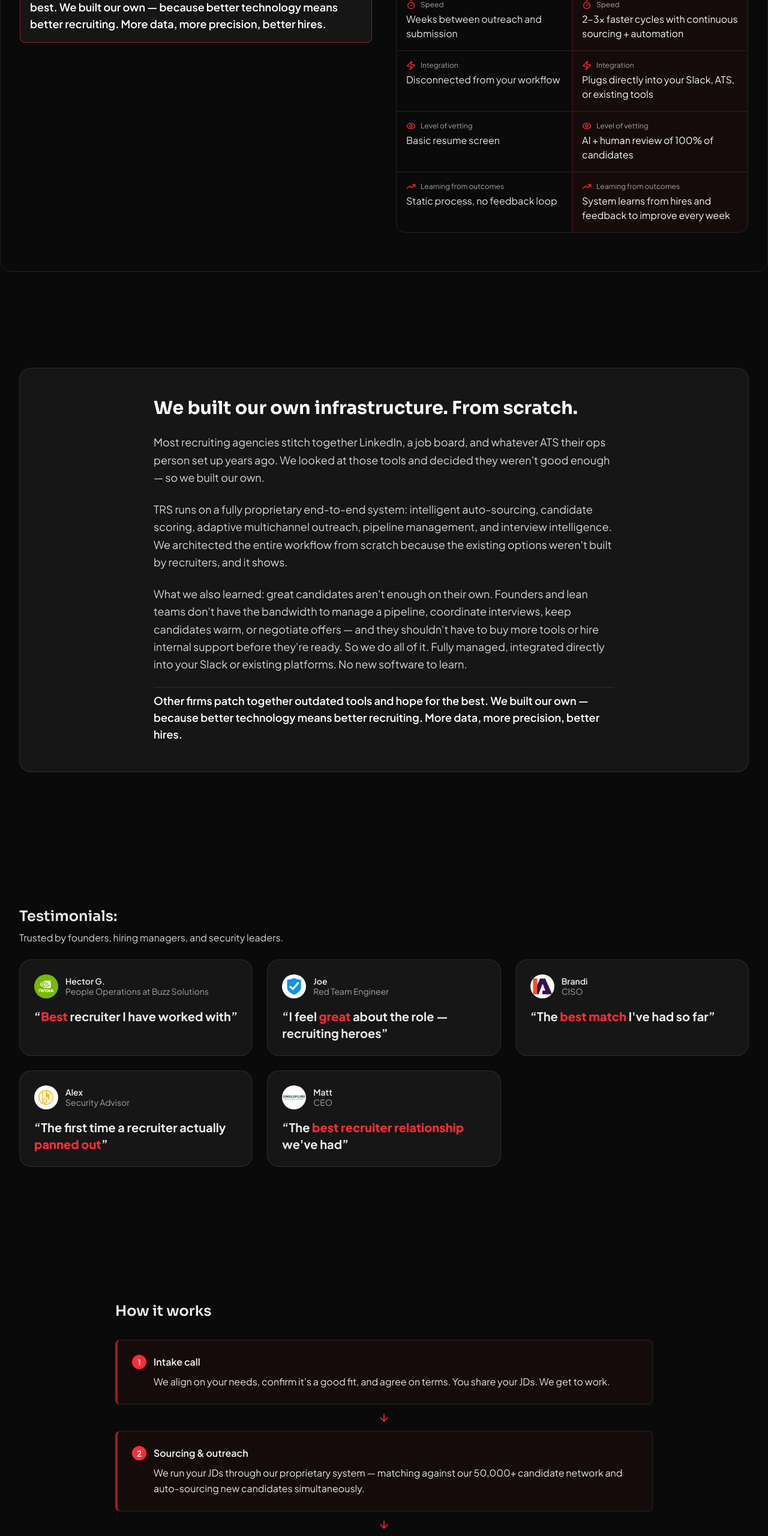
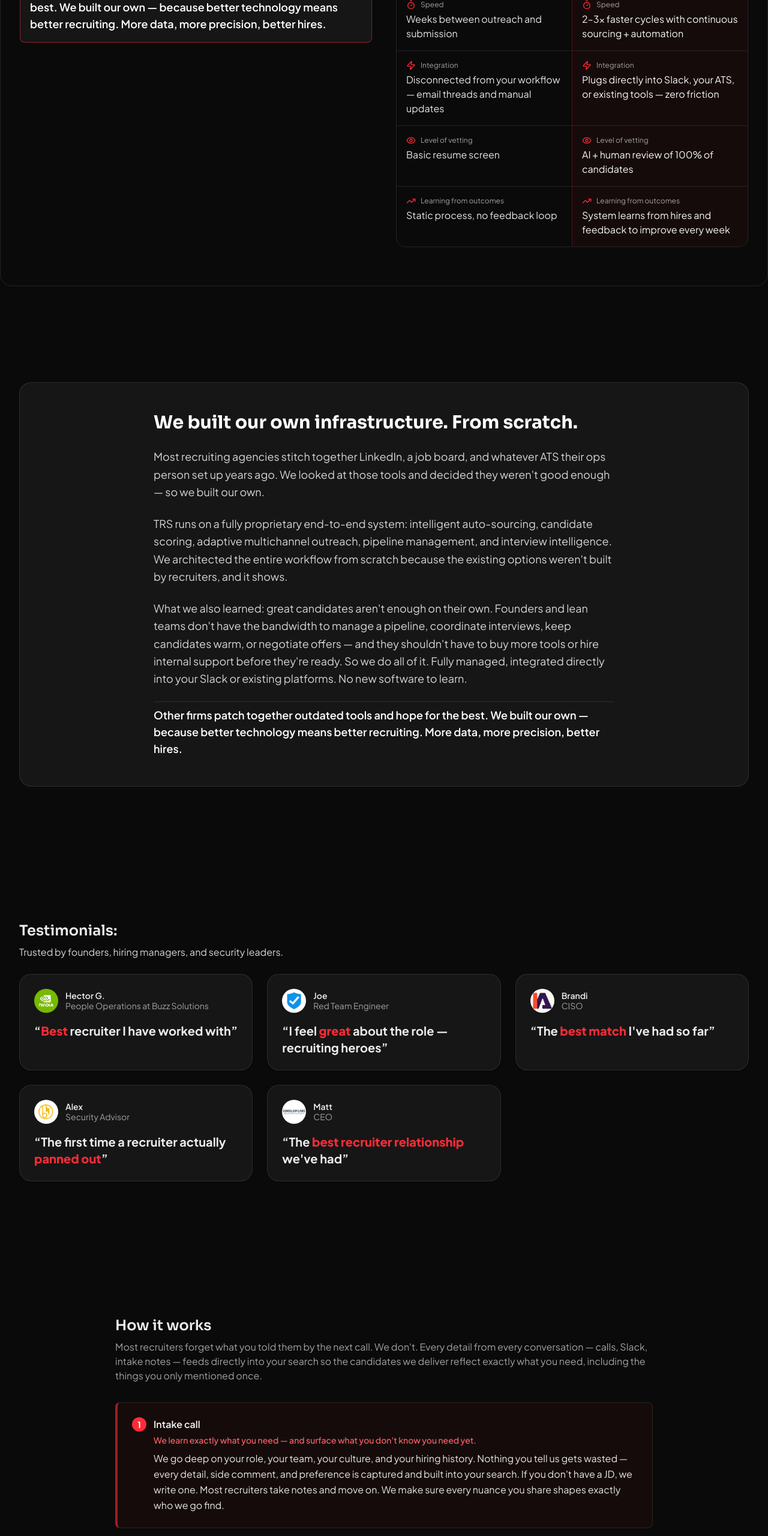
Before and after one commit to trsjohn/trs-website-wendy, a Next.js app: page / in a window 1280 px wide. Shown: the part 2300-4860 px from the top of the page at 60% size. Built offline with nearby package versions, Linux system fonts and the light colour scheme.

Commit message:
add detail steps

```diff
--- a/src/app/page.tsx
+++ b/src/app/page.tsx
@@ -275,8 +275,8 @@ export default function HomePage() {
                       {
                         label: "Integration",
                         Icon: Zap,
-                        traditional: "Disconnected from your workflow",
-                        trs: "Plugs directly into your Slack, ATS, or existing tools",
+                        traditional: "Disconnected from your workflow — email threads and manual updates",
+                        trs: "Plugs directly into Slack, your ATS, or existing tools — zero friction",
                       },
                       {
                         label: "Level of vetting",
@@ -432,44 +432,55 @@ export default function HomePage() {
       {/* How It Works */}
       <section className="max-w-7xl mx-auto px-6 sm:px-8 py-section-y sm:py-section-y-sm">
         <div className="max-w-4xl mx-auto">
-          <h2 className="text-2xl font-semibold mb-8">How it works</h2>
+          <div className="mb-8">
+            <h2 className="text-2xl font-semibold">How it works</h2>
+            <p className="text-neutral-400 mt-2">Most recruiters forget what you told them by the next call. We don&apos;t. Every detail from every conversation — calls, Slack, intake notes — feeds directly into your search so the candidates we deliver reflect exactly what you need, including the things you only mentioned once.</p>
+          </div>
           <div>
             {[
               {
                 step: "1",
                 title: "Intake call",
-                description: "We align on your needs, confirm it's a good fit, and agree on terms. You share your JDs. We get to work."
+                detail: "We learn exactly what you need — and surface what you don't know you need yet.",
+                description: "We go deep on your role, your team, your culture, and your hiring history. Nothing you tell us gets wasted — every detail, side comment, and preference is captured and built into your search. If you don't have a JD, we write one. Most recruiters take notes and move on. We make sure every nuance you share shapes exactly who we go find."
               },
               {
                 step: "2",
                 title: "Sourcing & outreach",
-                description: "We run your JDs through our proprietary system — matching against our 50,000+ candidate network and auto-sourcing new candidates simultaneously."
+                detail: "Hundreds of candidates sourced in days. We keep 5%.",
+                description: "Our proprietary auto-sourcing engine runs your role against our 50,000+ candidate network and sources new candidates simultaneously — comparing each one against your JD and cultural fit criteria side by side. Within the first few days we've typically evaluated hundreds of candidates, filtering out 95%. Only the top fits move forward. No noise, no volume plays."
               },
               {
                 step: "3",
                 title: "Screening & interviews",
-                description: "We interview every candidate ourselves. We verify who they are, identify gaps, and assess strengths — so you don't have to."
+                detail: "Personal calls. Questions built from your data. Nothing generic.",
+                description: "A TRS team member personally calls every shortlisted candidate. The interview questions aren't templated — they're generated from your JD, intake call, and every data point we've collected. We probe strengths, gaps, cultural fit, and motivations. Candidates consistently tell us these are the most engaging, thoughtful recruiter conversations they've ever had. That's not an accident — it's the data doing its job."
               },
               {
                 step: "4",
                 title: "Scoring & delivery",
-                description: "Every candidate is scored against your JD and everything you've told us. You only see the best. First candidates can arrive the same day. Most clients have 3–5 vetted, screened candidates within 2 weeks."
+                detail: "A full picture of every candidate. You make decisions, not just meetings.",
+                description: "Every candidate comes with a detailed scorecard: strengths, weaknesses, role fit, experience, risks, growth areas, salary expectations, and an overall recommendation — built from the interview, the JD, and everything you've shared across every touchpoint. Nothing falls through the cracks. You only see the best. Most clients have 3–5 fully vetted candidates within 2 weeks or less. We schedule interviews and handle all candidate coordination."
               },
               {
                 step: "5",
-                title: "Feedback loop",
-                description: "You tell us what's working. We update our scoring and outreach. Average time from start to hire: 21 days."
+                title: "Feedback & refinement",
+                detail: "Your feedback sharpens the search. The system gets smarter with every hire.",
+                description: "After each round, your feedback — every preference, every pass, every hire — goes back into our system and refines the algorithm. The search gets tighter. The candidates get better. Nothing resets. Average time from start to hire: 21 days."
               },
-            ].map(({ step, title, description }, index, array) => (
+            ].map(({ step, title, detail, description }, index, array) => (
               <div key={step}>
                 <div className="rounded-lg border border-white/10 p-6 bg-red-500/[0.05] border-l-4 border-l-red-500/60">
-                  <div className="flex items-center gap-3 mb-2">
-                    <div className="w-6 h-6 bg-red-500 text-white rounded-full flex items-center justify-center text-sm font-bold">
+                  <div className="flex items-center gap-3 mb-1">
+                    <div className="w-6 h-6 bg-red-500 text-white rounded-full flex items-center justify-center text-sm font-bold shrink-0">
                       {step}
                     </div>
                     <span className="font-semibold text-neutral-100 text-base">{title}</span>
                   </div>
-                  <div className="text-neutral-200 text-base leading-relaxed ml-9">{description}</div>
+                  <div className="ml-9">
+                    <p className="text-red-400 text-sm font-medium mb-2">{detail}</p>
+                    <p className="text-neutral-200 text-base leading-relaxed">{description}</p>
+                  </div>
                 </div>
                 {index < array.length - 1 && (
                   <div className="flex justify-center py-3">
```
